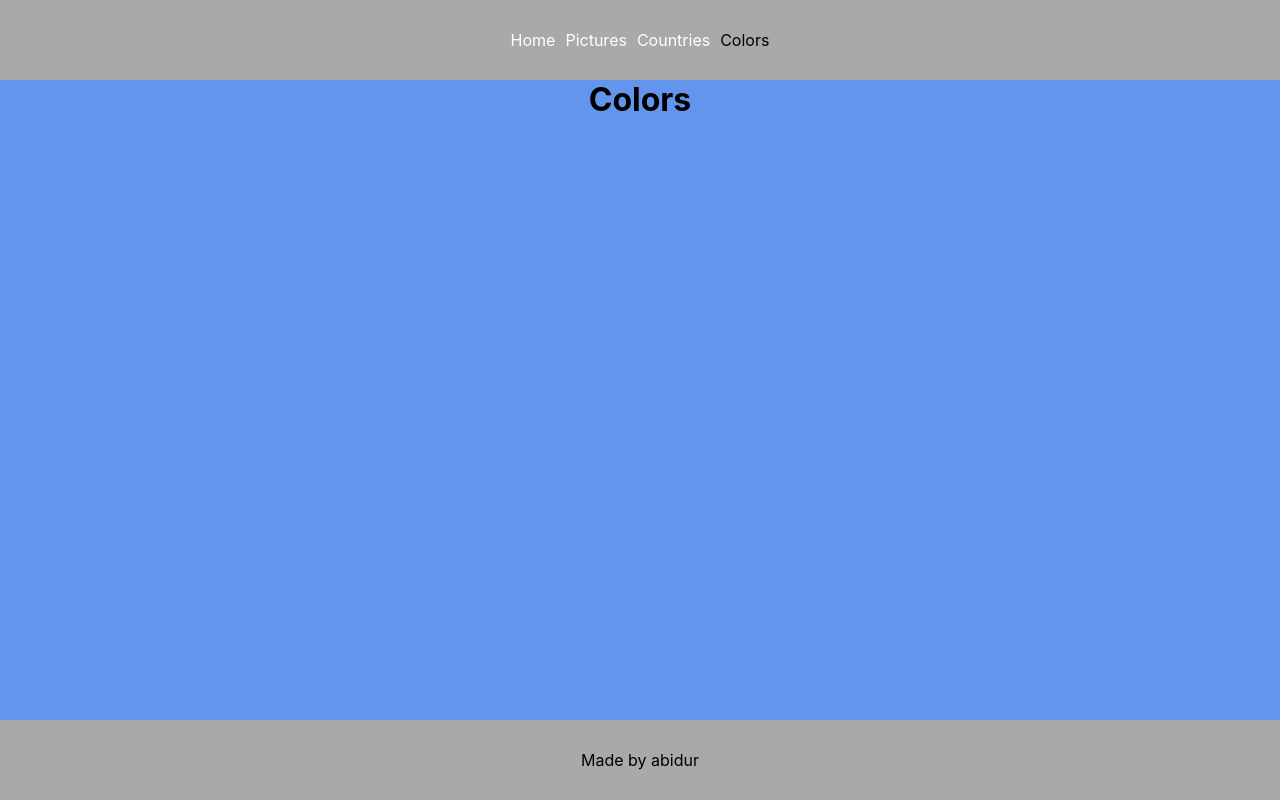
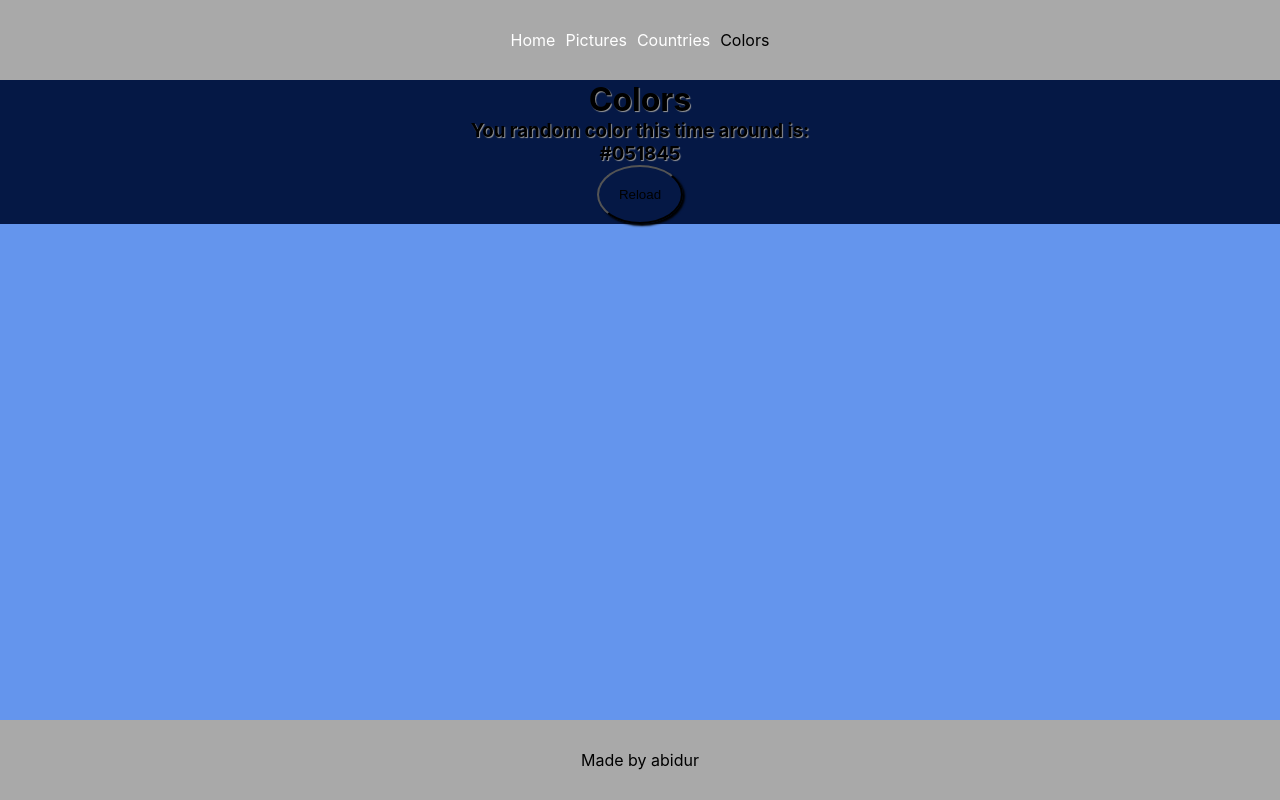
Before and after one commit to abidurr/react-random-generator, a React (Create React App) app: page /colors in a window 1280 px wide. Built offline with nearby package versions, Linux system fonts and the light colour scheme.

Commit message:
Starting Colors

```diff
--- a/src/components/Colors.tsx
+++ b/src/components/Colors.tsx
@@ -1,9 +1,29 @@
-import React from 'react'
+import React from "react"
+import { Link } from "react-router-dom"
+import StyledColor from "../styles/StyledColor"
+import StyledButton from "../styles/StyledButton"
 
 export default function Colors(): JSX.Element {
+    const color = getRandomColor()
     return (
-        <div>
+        <StyledColor color={color}>
             <h1>Colors</h1>
-        </div>
+            <h3>You random color this time around is:</h3>
+            <h3>{color}</h3>
+            <Link to="#">
+                <StyledButton>
+                    Reload
+                </StyledButton>
+            </Link>
+        </StyledColor>
     )
 }
+
+function getRandomColor(): string {
+    var letters = "0123456789ABCDEF"
+    var color = "#"
+    for (var i = 0; i < 6; i++) {
+        color += letters[Math.floor(Math.random() * 16)]
+    }
+    return color
+}
--- a/src/components/Countries.tsx
+++ b/src/components/Countries.tsx
@@ -9,7 +9,11 @@ export default function Countries(): JSX.Element {
             <h1>Countries</h1>
             <h2>Your random country this time around is: </h2>
             <h2>{country}</h2>
-            <Link to="/countries"> <StyledButton>Reload</StyledButton> </Link>
+            <Link to="#">
+                <StyledButton>
+                    Reload
+                </StyledButton>
+            </Link>
         </div>
     )
 }
--- /dev/null
+++ b/src/styles/StyledColor.jsx
@@ -0,0 +1,13 @@
+import styled from "styled-components"
+
+const StyledColor = styled.div`
+    display: flex;
+    flex-direction: column;
+    align-items: center;
+    justify-content: center;
+    margin: auto;
+    text-shadow: 1px 1px 1px #999999;
+    background: ${props => props.color};
+`
+
+export default StyledColor
```
